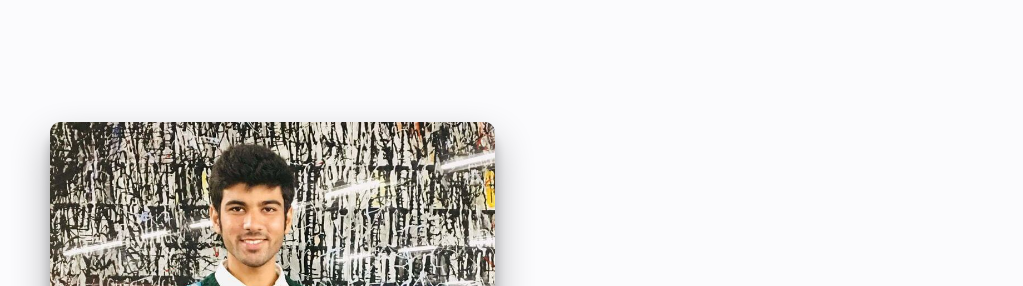
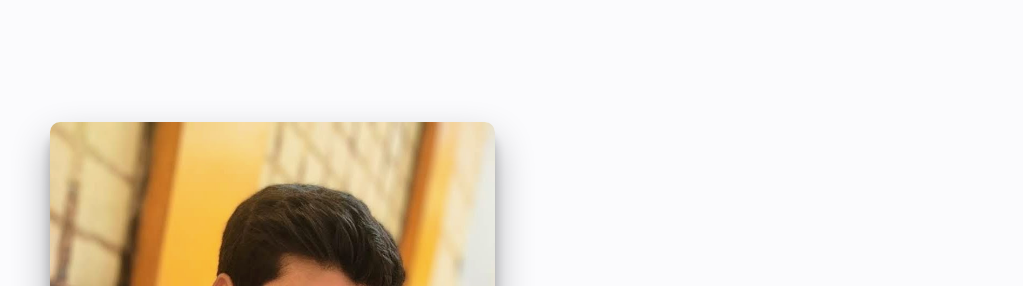
Before and after one commit to adarshjha/adarshjha.github.io, a plain HTML site: page index.html in a window 1280 px wide. Shown: the part 45-331 px from the top of the page, without its empty margins (59-1082 px from the left). Drawn offline with nearby package versions, Linux system fonts and the light colour scheme.

Commit message:
Update index.html

```diff
--- a/index.html
+++ b/index.html
@@ -40,7 +40,7 @@
           <div class="card mx-auto">
             <img
               class="card-img-top"
-              src="./resources/1.jpeg"
+              src="./resources/profile.jpg"
               alt="Card image cap"
             />
           </div>
```
